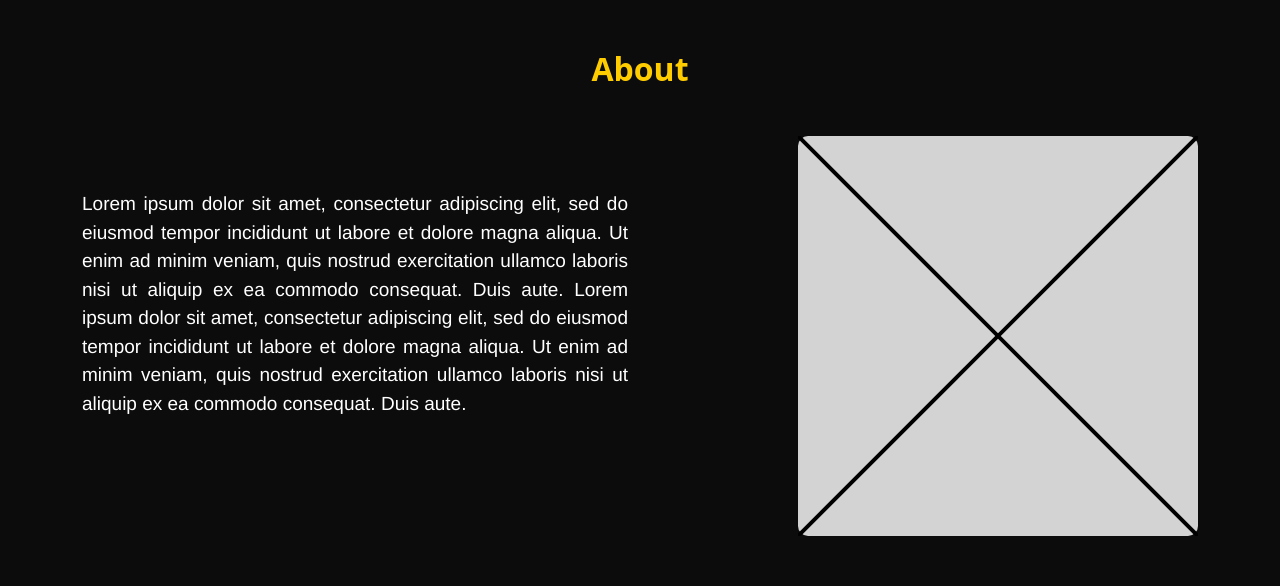
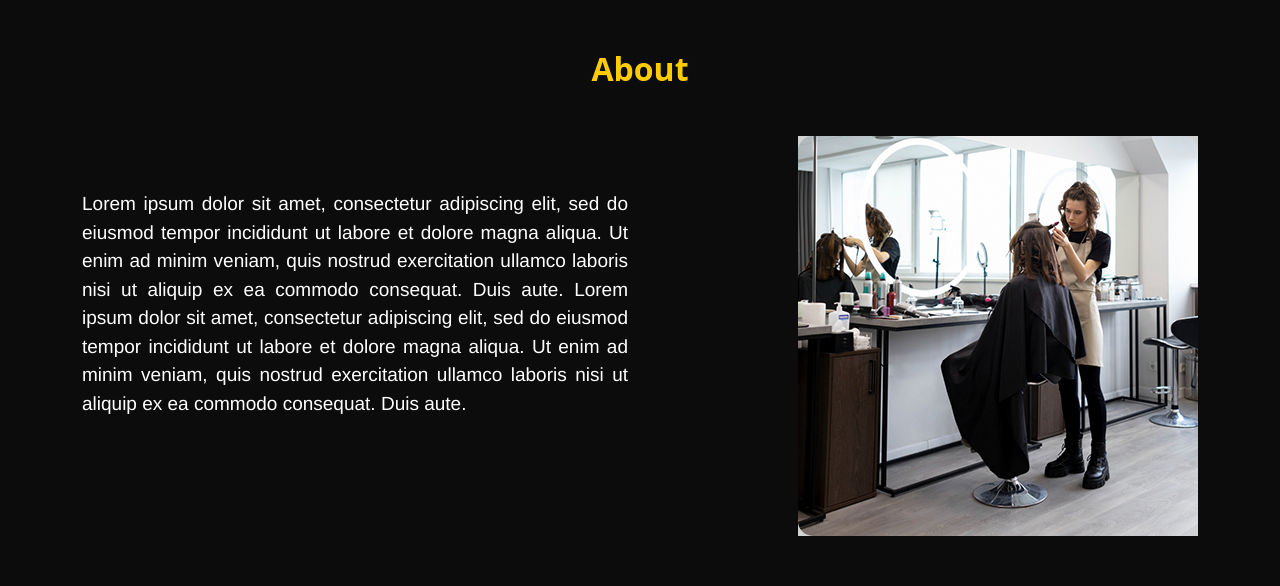
Before and after one commit to Dulsara2003/Saloon-project, a PHP site: page / in a window 1280 px wide. Shown: the part 800-1386 px from the top of the page. Run offline with PHP 8.4, Linux system fonts and the light colour scheme.

Commit message:
add about image

```diff
--- a/saloon-site/index.php
+++ b/saloon-site/index.php
@@ -89,7 +89,11 @@
             display: flex;
             justify-content: center;
             align-items: center;
-            border-radius: 10px;
+
+        }
+
+        .rounded-image{
+            border-radius: 15px;
         }
 
         .btn-custom {
@@ -104,9 +108,19 @@
             color: #000;
         }
 
+         @media (max-width: 768px) {
+
+            /* Below LG */
+            .about-box {
+                width: 400px;
+                height: 400px;
+            }
+        }
 
 
-        @media (max-width: 991px) {
+
+
+        @media (min-width: 991px) {
 
             /* Below LG */
             .about-box {
@@ -136,7 +150,7 @@
     <!-- Hero Section with Video -->
     <section class="hero">
         <video autoplay muted loop>
-            <source src="Video/video.mp4" type="video/mp4">
+            <source src="Resources/Video/video.mp4" type="video/mp4">
         </video>
         <div class="container main-text">
 
@@ -182,7 +196,7 @@
         <h2 class="text-center about-title mb-5">About</h2>
         <div class="row align-items-center">
 
-            <div class="col-10 col-md-6 mb-5 container">
+            <div class="col-11 col-lg-6 mb-5 container">
 
 
                 <p class="about-content text-white text-balence" style="font-family: 'Franklin Gothic Medium', Arial, sans-serif;font-size: 19px; ">
@@ -194,12 +208,9 @@
             </div>
 
 
-            <div class="col-md-6 d-flex justify-content-md-end justify-content-center">
+            <div class="col-lg-6 d-flex  justify-content-center justify-content-lg-end">
                 <div class="about-box">
-                    <svg width="100%" height="100%" viewBox="0 0 100 100">
-                        <line x1="0" y1="0" x2="100" y2="100" stroke="black" />
-                        <line x1="100" y1="0" x2="0" y2="100" stroke="black" />
-                    </svg>
+                  <img src="Resources/about.jpg" class="rounded-image">
                 </div>
             </div>
 
```
Also changed, not shown: saloon-site/Resources/about.jpg (added), 6 other files.
